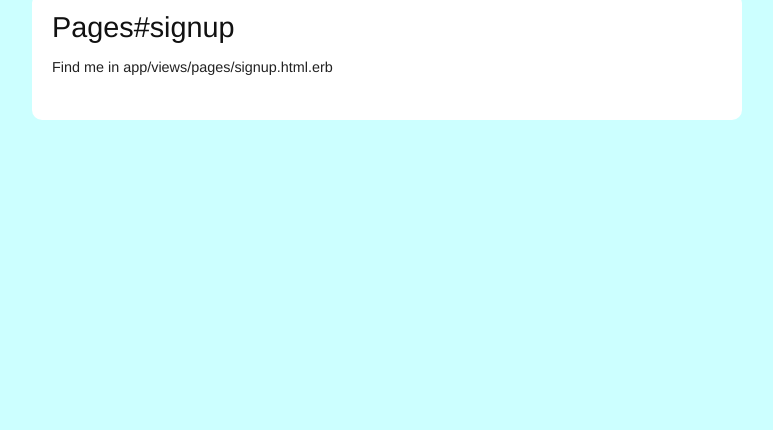
After one commit to Rangerdante/Music-Anywhere, a Rails app: page /signup in a window 1280 px wide. The commit adds this page. Shown: the part 370-800 px from the top of the page, without its empty margins (253-1026 px from the left). Run offline with Rails 7, Linux system fonts and the light colour scheme.

Commit message:
Fixed links

```diff
--- a/app/views/layouts/_header.html.erb
+++ b/app/views/layouts/_header.html.erb
@@ -5,7 +5,7 @@
     <ul>
       <li><%= link_to "Home", root_path %></li>
       <li><%= link_to "Help", help_path %></li>
-      <li><%= link_to "Sign in", '#' %></li>
+      <li><%= link_to "Sign in", 'login_path' %></li>
     </ul>
   </nav>
 </header>
--- a/app/views/layouts/application.html.erb
+++ b/app/views/layouts/application.html.erb
@@ -17,9 +17,9 @@
         <%= image_tag("logo.png", :alt => "Music Anywhere", :class => "round") %>
         <nav class="round">
           <ul>
-            <li><%= link_to "Home", '#' %></li>
-            <li><%= link_to "Help", '#' %></li>
-            <li><%= link_to "Sign in", '#' %></li>
+            <li><%= link_to "Home", root_path %></li>
+            <li><%= link_to "Help", help_path %></li>
+            <li><%= link_to "Sign in", login_path %></li>
           </ul>
         </nav>
       </header>
--- a/app/views/pages/home.html.erb
+++ b/app/views/pages/home.html.erb
@@ -1,3 +1,3 @@
 <h1>Welcome to Music Anywhere!</h1>
 <p>New here? Why don't you </p>
-<%= link_to "Sign up now!", 'login_path', :class => "signup_button round" %>
+<%= link_to "Sign up now!", signup_path, :class => "signup_button round" %>
--- /dev/null
+++ b/app/views/pages/signup.html.erb
@@ -0,0 +1,2 @@
+<h1>Pages#signup</h1>
+<p>Find me in app/views/pages/signup.html.erb</p>
--- a/config/routes.rb
+++ b/config/routes.rb
@@ -1,5 +1,6 @@
 MusicAnywhere::Application.routes.draw do
 	match '/login', :to => 'pages#login'
 	match '/about', :to => 'pages#about'
+	match '/signup', :to => 'pages#signup'
 	root :to => 'pages#home'
 end
```
